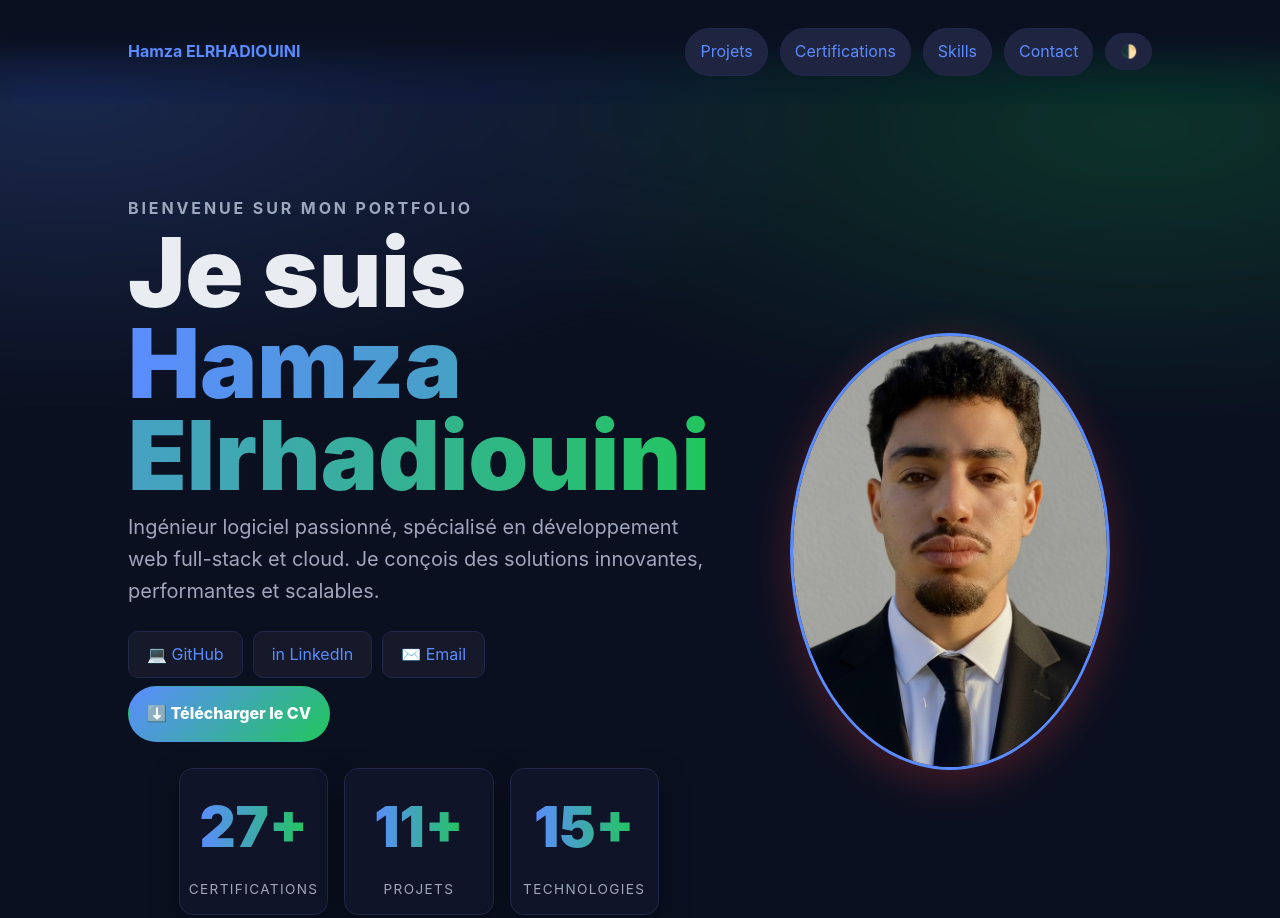
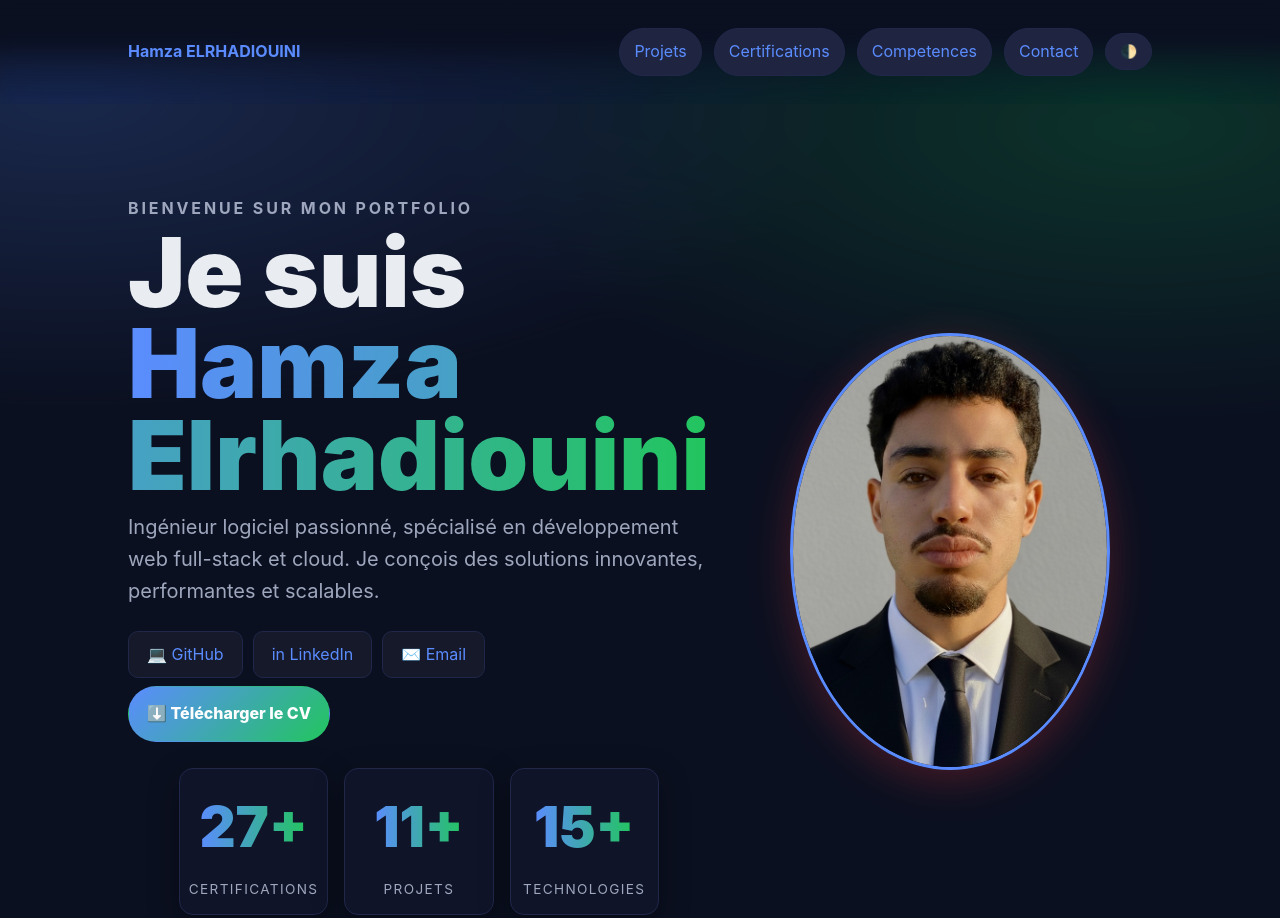
Before and after one commit to ELGHAD/Portfolio, a plain HTML site: page index.html in a window 1280 px wide. Shown: the top 918 px of the page. Drawn offline with Linux system fonts and the light colour scheme.

Commit message:
Update index.html

```diff
--- a/index.html
+++ b/index.html
@@ -18,7 +18,7 @@
       <div class="nav-links" id="navLinks">
         <a class="btn" href="projects.html">Projets</a>
         <a class="btn" href="certifications.html">Certifications</a>
-        <a class="btn" href="skills.html">Skills</a>
+        <a class="btn" href="skills.html">Competences</a>
         <a class="btn" href="contact.html">Contact</a>
         <button class="btn theme" id="themeToggle" title="Basculer thème">🌓</button>
       </div>
```
